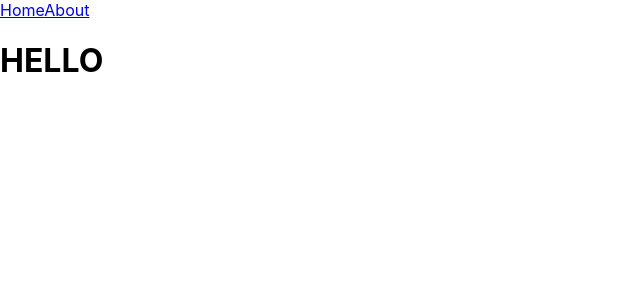
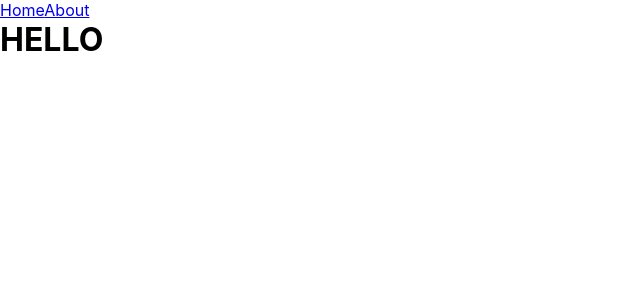
Before and after one commit to ThibertChristophe/Facebook-Clone, a React (Create React App) app in the folder facebook-clone/: page / in a window 1280 px wide. Shown: the top 300 px of the page, without its empty margins (0-640 px from the left). Built offline with nearby package versions, Linux system fonts and the light colour scheme.

Commit message:
Premier style de nav et test

```diff
--- a/facebook-clone/src/components/Navigation.js
+++ b/facebook-clone/src/components/Navigation.js
@@ -4,10 +4,10 @@ import { NavLink } from "react-router-dom";
 const Navigation = () => {
   return (
     <div className="navigation">
-      <NavLink exact to="/">
+      <NavLink exact to="/" activeClassName="nav-active">
         Home
       </NavLink>
-      <NavLink exact to="about">
+      <NavLink exact to="about" activeClassName="nav-active">
         About
       </NavLink>
     </div>
--- a/facebook-clone/src/index.js
+++ b/facebook-clone/src/index.js
@@ -2,6 +2,7 @@ import React from "react";
 import ReactDOM from "react-dom";
 import "./index.css";
 import App from "./App";
+import "./styles/index.scss";
 // import reportWebVitals from './reportWebVitals';
 
 ReactDOM.render(
--- /dev/null
+++ b/facebook-clone/src/styles/_settings.scss
@@ -0,0 +1,5 @@
+* {
+  box-sizing: border-box;
+  margin: 0;
+  padding: 0;
+}
--- /dev/null
+++ b/facebook-clone/src/styles/index.css
@@ -0,0 +1,7 @@
+* {
+  -webkit-box-sizing: border-box;
+          box-sizing: border-box;
+  margin: 0;
+  padding: 0;
+}
+/*# sourceMappingURL=index.css.map */
--- /dev/null
+++ b/facebook-clone/src/styles/index.scss
@@ -0,0 +1 @@
+@import "settings";
```
Also changed, not shown: 1 other file (tests, documents, lock files or other folders).
